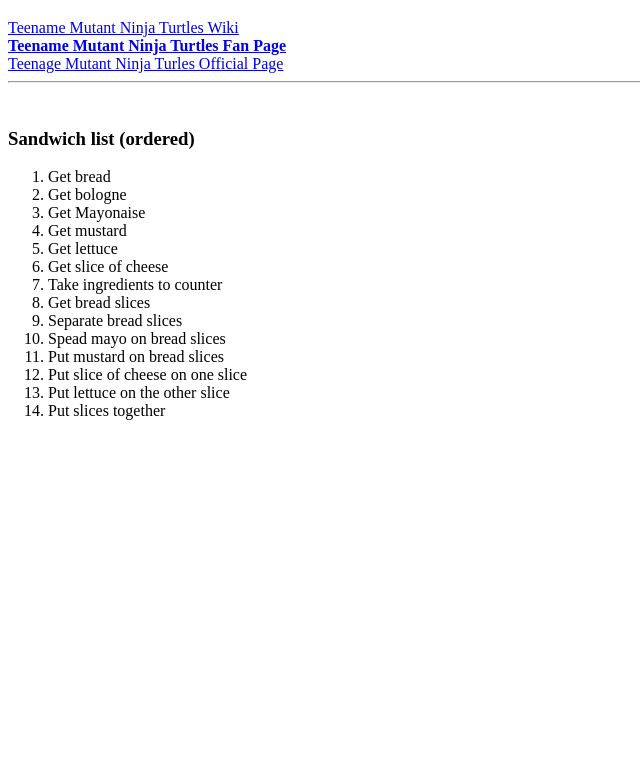
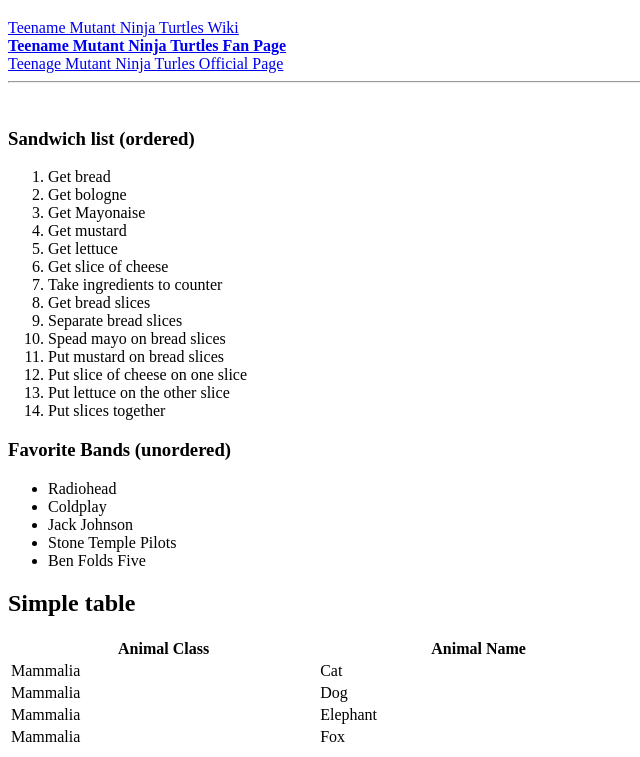
Before and after one commit to benzed3/prac-html-4, a plain HTML site: page index.html in a window 1280 px wide. Shown: the part 383-1140 px from the top of the page, without its empty margins (0-640 px from the left). Before the commit the page ends 819 px from the top, so only its background shows below. Drawn offline with Linux system fonts and the light colour scheme.

Commit message:
added table and ul list

```diff
--- a/index.html
+++ b/index.html
@@ -42,6 +42,41 @@
         <li>Put slices together</li>
     </ol>
 
+    <h3>Favorite Bands (unordered)</h3>
+
+    <ul>
+        <li>Radiohead</li>
+        <li>Coldplay</li>
+        <li>Jack Johnson</li>
+        <li>Stone Temple Pilots</li>
+        <li>Ben Folds Five</li>
+    </ul>
+
+    <h2>Simple table</h2>
+
+    <table width="50%"><!--style="width:100% will work as well"-->
+        <tr>
+            <th>Animal Class</th>
+            <th>Animal Name</th>
+        </tr>
+        <tr>
+            <td>Mammalia</td>
+            <td>Cat</td>
+        </tr>
+        <tr>
+            <td>Mammalia</td>
+            <td>Dog</td>
+        </tr>
+        <tr>
+            <td>Mammalia</td>
+            <td>Elephant</td>
+        </tr>
+        <tr>
+            <td>Mammalia</td>
+            <td>Fox</td>
+        </tr>
+    </table>
+
 </body>
 
 </html>
```
